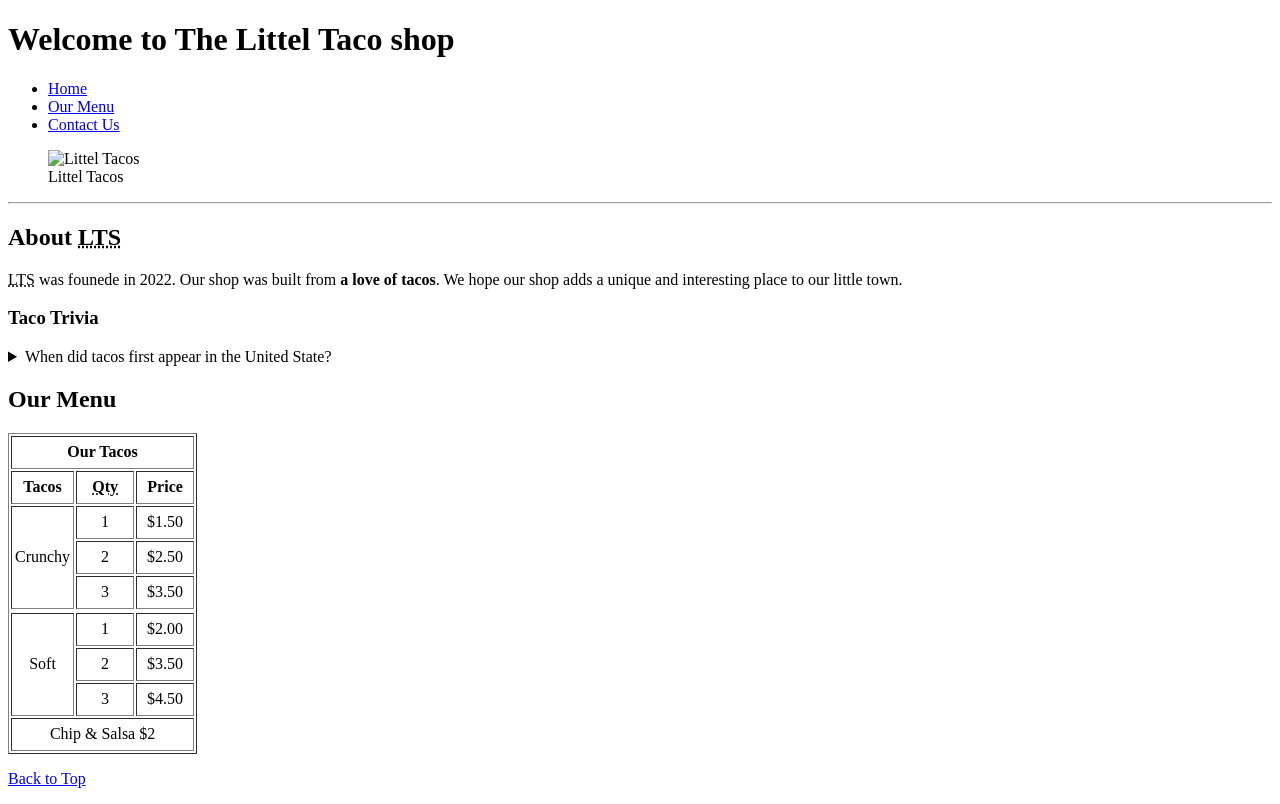
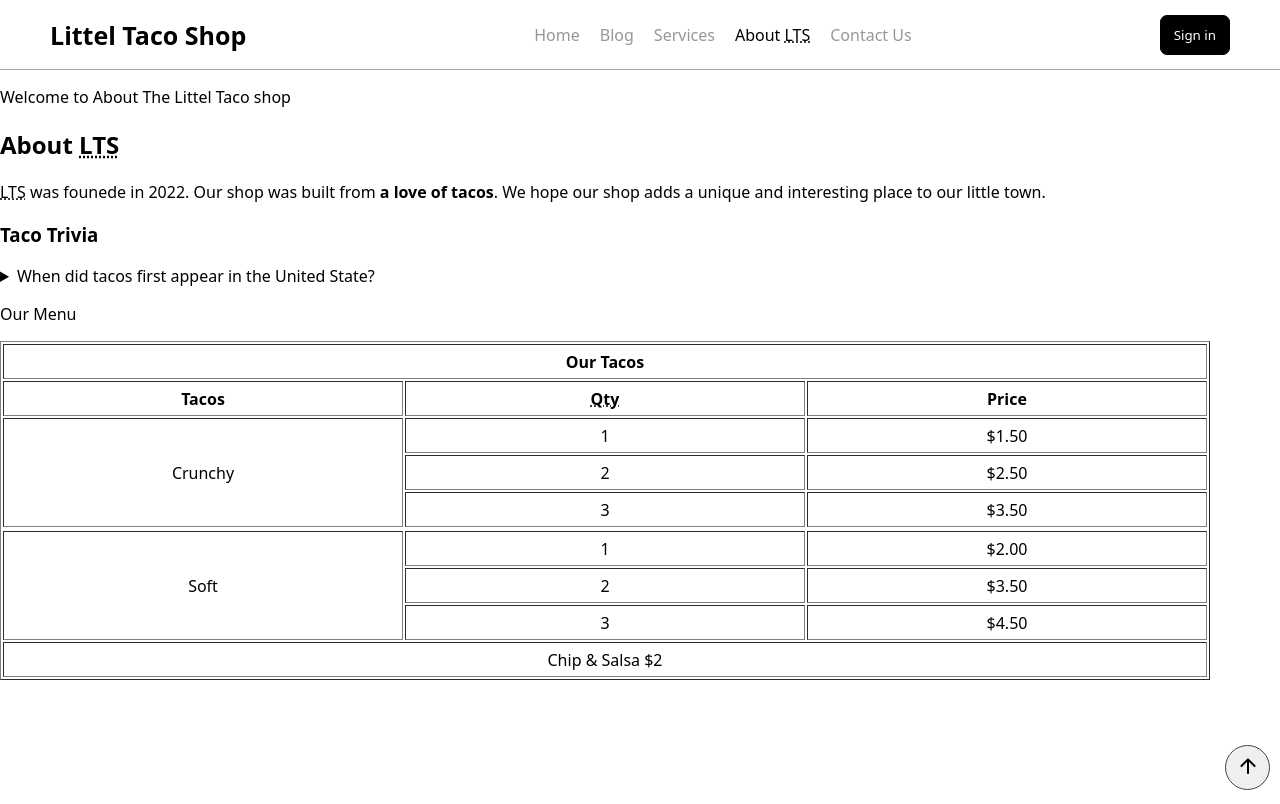
Before and after one commit to EBENWODO/little-tacos, a plain HTML site: page aboutLTS.html in a window 1280 px wide. Drawn offline with Linux system fonts and the light colour scheme.

Commit message:
Update aboutLTS.html

```diff
--- a/aboutLTS.html
+++ b/aboutLTS.html
@@ -5,33 +5,35 @@
     <meta name="author" content="Littel Taco Shop">
     <meta name="discreption" content="This page will aid the customers in contacting use.">
     <title>Contact Little Taco</title>
+    <link rel="stylesheet" href="./style.css">
+    <link rel="stylesheet" href="./aboutLTS.css">
     </head>
 
     <style>
         table td,table th {
-            width: 50px;
-            height: 25px;
-            padding: 3px;
+            width: 400px;
+            height: 35px;
+            padding: 5px;
             text-align: center;
         }
     </style>
 
     <body>
-        <header>
-        <h1>Welcome to The Littel Taco shop</h1>
-        <p>
-            <ul>
-                <li><a href="index.html">Home</a></li>
-                <li><a href="#Our Menu">Our Menu</a></li>
-                <li><a href="contact.html">Contact Us</a></li>
-            </ul>
-        </p>
-        <figure>
-        <img src="img/taco2.jpg" alt="Littel Tacos" width="454" height="612">
-        <figcaption>Littel Tacos</figcaption>
-        </figure>
-        </header>
-        <hr>
+            <nav>
+                <a href="/"><span class="logo">Littel Taco Shop</span></a>
+                <ul>
+                    <li><a href="/">Home</a></li>
+                    <li><a href="/">Blog</a></li>
+                    <li><a href="#">Services</a></li>
+                    <li><a href="aboutLTS.html" class="active">About <abbr title="Littel Taco Shop">LTS</abbr></a></li>
+                    <li><a href="contact.html">Contact Us</a></li>
+                </ul>
+                <button>Sign in</button>
+        </nav>
+        <div class="littel">
+            <p>Welcome to About The Littel Taco shop</p>
+        </div>
+
         <h2>About <abbr title="Little Taco Shop">LTS</abbr></h2>
         <p>
             <abbr title="Little Taco Shop">LTS</abbr> was founede in 2022. Our shop was built from <strong>a love of tacos</strong>. We hope our shop adds a unique and interesting place to our little town.
@@ -46,7 +48,7 @@
             </aside>
         </p>
         <section id="Our Menu">
-        <h2>Our Menu</h2>
+        <p  class="name-table">Our Menu</p>
 
         <table border="1">
             <tr>
@@ -92,9 +94,11 @@
 
         </table>
 
-        <p>
-            <a href="#">Back to Top</a>
-        </p>
+            <a href="#">
+                <button class="back-top">
+                    <svg xmlns="http://www.w3.org/2000/svg" width="24" height="24" viewBox="0 0 24 24"><path fill="currentColor" d="m11 7.825l-4.9 4.9q-.3.3-.7.288t-.7-.313q-.275-.3-.288-.7t.288-.7l6.6-6.6q.15-.15.325-.212T12 4.425t.375.063t.325.212l6.6 6.6q.275.275.275.688t-.275.712q-.3.3-.712.3t-.713-.3L13 7.825V19q0 .425-.288.713T12 20t-.712-.288T11 19z"/>
+                    </svg>
+            </a>
         </section>
 
     </body>
```
